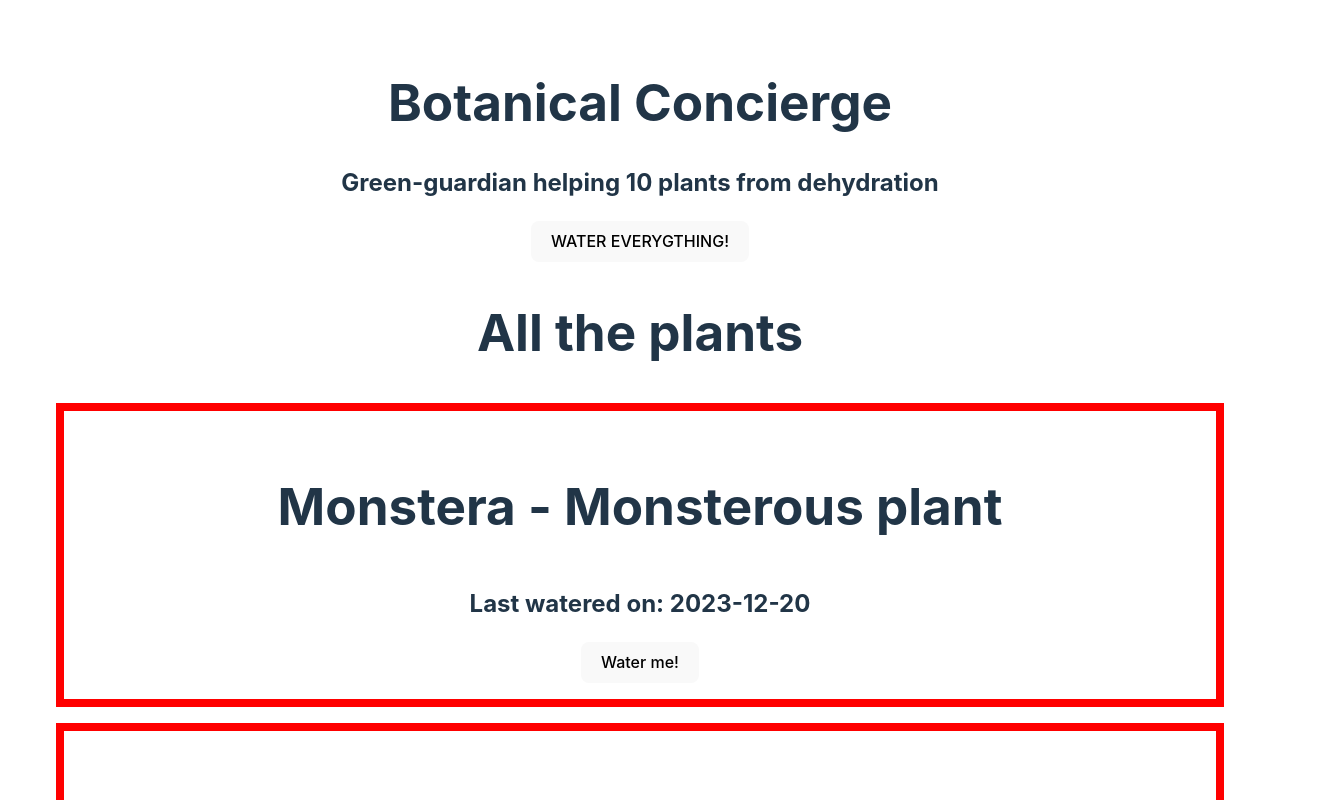
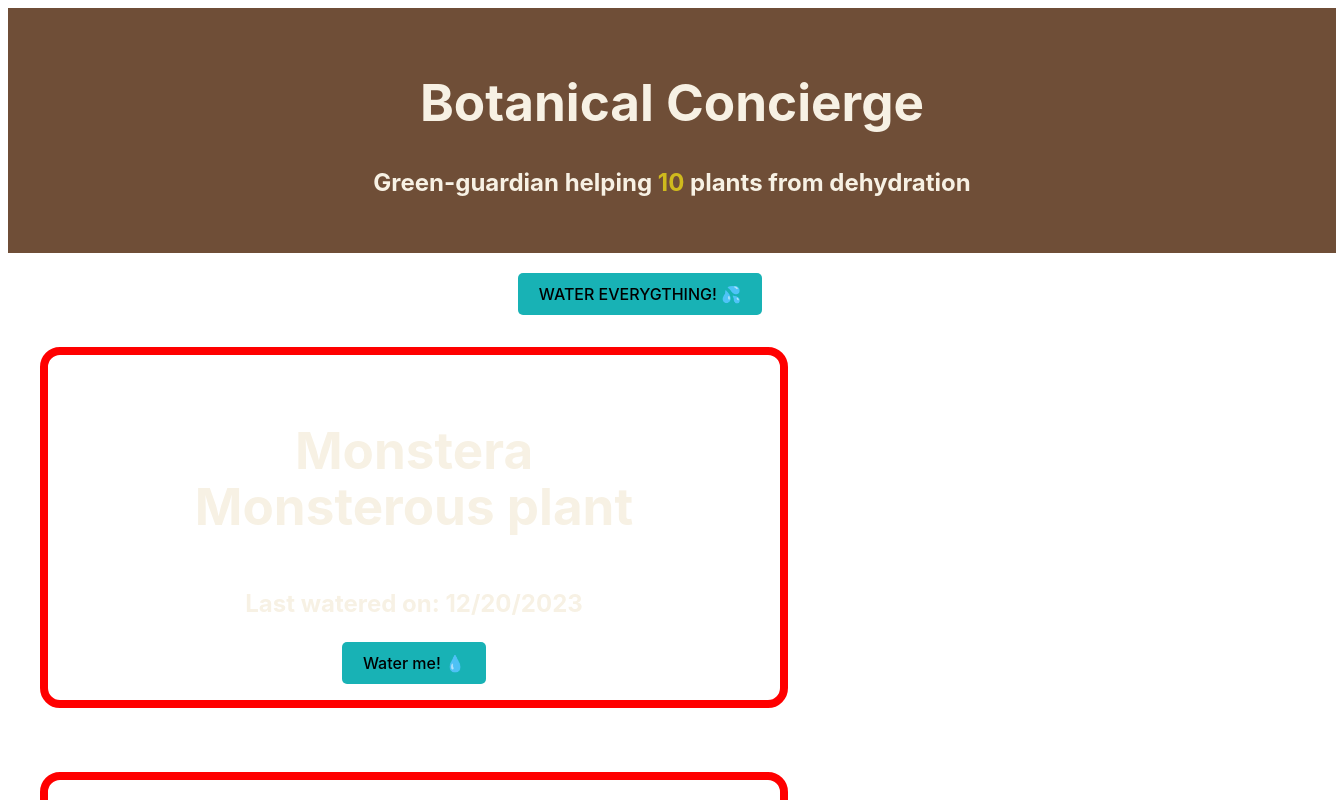
Before and after one commit to leslieyjkim/Botanical_concierge_WateringApp_2024, a React (Vite) app in the folder Plant_watering_app/: page / in a window 1280 px wide. Shown: the top 800 px of the page, 1336 px wide, since content can reach past the window. Built offline with nearby package versions, Linux system fonts and the light colour scheme.

Commit message:
Styling initial level

```diff
--- a/Plant_watering_app/package.json
+++ b/Plant_watering_app/package.json
@@ -10,7 +10,9 @@
     "preview": "vite preview"
   },
   "dependencies": {
+    "bootstrap": "^5.3.3",
     "react": "^18.2.0",
+    "react-bootstrap": "^2.10.2",
     "react-dom": "^18.2.0"
   },
   "devDependencies": {
--- a/Plant_watering_app/src/App.css
+++ /dev/null
@@ -1,6 +0,0 @@
-#root {
-  max-width: 1280px;
-  margin: 0 auto;
-  padding: 2rem;
-  text-align: center;
-}
--- a/Plant_watering_app/src/App.jsx
+++ b/Plant_watering_app/src/App.jsx
@@ -1,5 +1,5 @@
 import { useState } from 'react'
-import './App.css'
+import './App.scss'
 import PlantList from "./components/PlantList";
 import Header from "./components/Header";
 
@@ -77,7 +77,15 @@ function App() {
       <button onClick={() => updateWateredDate("10")}>Plant 10</button>
     </section>  */}
     <main>
-      <button onClick={waterAllPlants}>WATER EVERYGTHING!</button>
+      <button
+        onClick={waterAllPlants}
+        style={{
+          backgroundColor: '#18b2b5',
+          borderRadius: '5px',
+          padding: '10px 20px',
+          cursor: 'pointer'
+        }}
+      >WATER EVERYGTHING! 💦</button>
       <PlantList plants={plantList} updateWateredDate={updateWateredDate} />
     </main>
     </>
--- /dev/null
+++ b/Plant_watering_app/src/App.scss
@@ -0,0 +1,25 @@
+#root {
+  max-width: 100%;
+  margin: 0 auto;
+  text-align: center;
+}
+
+.Header {
+  width: 100%;
+  background-color: #6f4e37;
+  color:#f7f1e4;
+  padding: 2em;
+  margin-top: 0px;
+  margin-bottom: 20px;
+}
+
+.PlantList {
+  display: flex;
+  flex-wrap: wrap;
+  justify-content:space-between;
+}
+
+.PlantListItem {
+  width: 700px;
+  color:#f7f1e4;;
+}
--- a/Plant_watering_app/src/components/Header.jsx
+++ b/Plant_watering_app/src/components/Header.jsx
@@ -1,5 +1,5 @@
 import React from 'react';
-import '../App.css';
+
 
 
 export default function Header(props) {
@@ -7,7 +7,7 @@ export default function Header(props) {
     return (
         <header className="Header">
             <h1>Botanical Concierge</h1>
-            <h2>Green-guardian helping {amount} plants from dehydration</h2>
+            <h2>Green-guardian helping <span style={{ color: '#cfba1d' }}>{amount}</span> plants from dehydration</h2>
         </header>
     )
 }
--- a/Plant_watering_app/src/components/PlantList.jsx
+++ b/Plant_watering_app/src/components/PlantList.jsx
@@ -15,7 +15,7 @@ export default function PlantList(props){
     ));
     return (
         <section className='PlantList'>
-            <h1>All the plants</h1>
+            {/* <h1>All the plants</h1> */}
             {parsedPlants}
         </section>
     )
--- a/Plant_watering_app/src/components/PlantListItem.jsx
+++ b/Plant_watering_app/src/components/PlantListItem.jsx
@@ -10,6 +10,8 @@
 
 
 /* <PlantListItem id={1} type="Monsterous plant" name="Monstera" lastWatered="2023-12-20" wateringInterval={7} /> */
+
+
 
 const checkIfWellWatered = (lastWatered, wateringInterval) => {
     const todayDate = new Date()
@@ -33,16 +35,25 @@ export default function PlantListItem(props) {
         //so if it's well watered, I want the color to be green,
         //if not, I want the color to be red.
         //'ternary operator'
-        margin: "1em"
+        margin: "2em",
+        borderRadius: '20px'
     }
 
     return (
         <article className="PlantListItem" style={plantListItemStyle}>
             <h1>
-                {name} - {type}
+                {name} <br></br>
+                {type}
             </h1>
             <h2>Last watered on: {lastWatered}</h2>
-            <button onClick={updateWateredDate}>Water me!</button>
+            <button onClick={updateWateredDate}
+                    style={{
+                        backgroundColor: '#18b2b5',
+                        borderRadius: '5px',
+                        padding: '10px 20px',
+                        cursor: 'pointer'
+                      }}
+            >Water me! 💧</button>
         </article>
     )
 }
--- a/Plant_watering_app/src/data/plantData.js
+++ b/Plant_watering_app/src/data/plantData.js
@@ -2,28 +2,28 @@ export const plant1 = {
     id: "1",
     type: "Monsterous plant",
     name: "Monstera",
-    lastWatered: "2023-12-20",
+    lastWatered: "12/20/2023",
     wateringInterval: 7,
   };
   export const plant2 = {
     id: "2",
     type: "Paper or real?",
     name: "Tulips",
-    lastWatered: "2023-12-10",
+    lastWatered: "12/10/2023",
     wateringInterval: 4,
   };
   export const plant3 = {
     id: "3",
     type: "Blossoms are nice",
     name: "Cherry",
-    lastWatered: "2024-01-01",
+    lastWatered: "01/01/2024",
     wateringInterval: 60,
   };
   export const plant4 = {
     id: "4",
     type: "GIMME THAT",
     name: "Money Tree",
-    lastWatered: "2022-01-20",
+    lastWatered: "01/20/2022",
     wateringInterval: 1000,
   };
 
@@ -31,7 +31,7 @@ export const plant1 = {
     id: "5",
     type: "Succulent",
     name: "Aloe Vera",
-    lastWatered: "2023-11-15",
+    lastWatered: "11/15/2023",
     wateringInterval: 14,
   };
 
@@ -39,7 +39,7 @@ export const plant1 = {
     id: "6",
     type: "Cactus",
     name: "Prickly Pear",
-    lastWatered: "2023-11-30",
+    lastWatered: "12/15/2023",
     wateringInterval: 21,
   };
 
@@ -47,7 +47,7 @@ export const plant1 = {
     id: "7",
     type: "Tropical",
     name: "Bird of Paradise",
-    lastWatered: "2023-12-05",
+    lastWatered: "04/23/2024",
     wateringInterval: 10,
   };
 
@@ -55,7 +55,7 @@ export const plant1 = {
     id: "8",
     type: "Fern",
     name: "Boston Fern",
-    lastWatered: "2024-01-10",
+    lastWatered: "04/25/2024",
     wateringInterval: 7,
   };
 
@@ -63,7 +63,7 @@ export const plant1 = {
     id: "9",
     type: "Succulent",
     name: "Echeveria",
-    lastWatered: "2023-12-25",
+    lastWatered: "01/25/2024",
     wateringInterval: 14,
   };
 
@@ -71,7 +71,7 @@ export const plant1 = {
     id: "10",
     type: "Herb",
     name: "Basil",
-    lastWatered: "2024-01-15",
+    lastWatered: "01/15/2024",
     wateringInterval: 3,
   };
 
--- a/Plant_watering_app/src/index.css
+++ b/Plant_watering_app/src/index.css
@@ -5,7 +5,7 @@
 
   color-scheme: light dark;
   color: rgba(255, 255, 255, 0.87);
-  background-color: #0a6928b4;
+  background-color: #30452e;
 
 
   font-synthesis: none;
```
Also changed, not shown: 1 other file (tests, documents, lock files or other folders).
